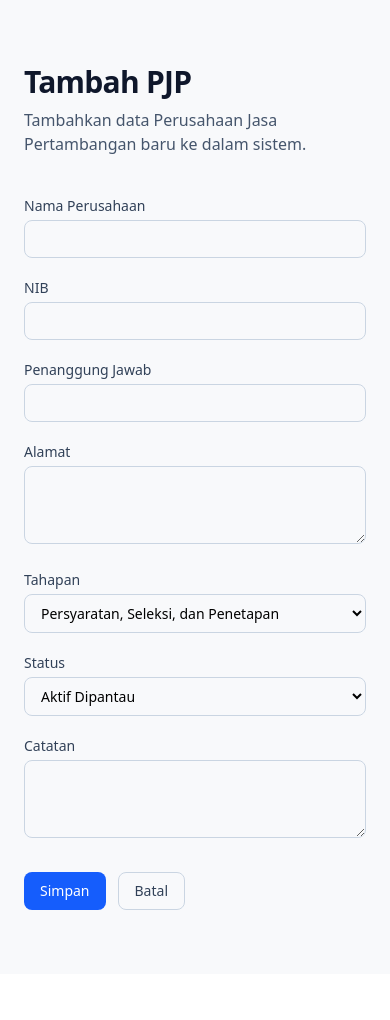
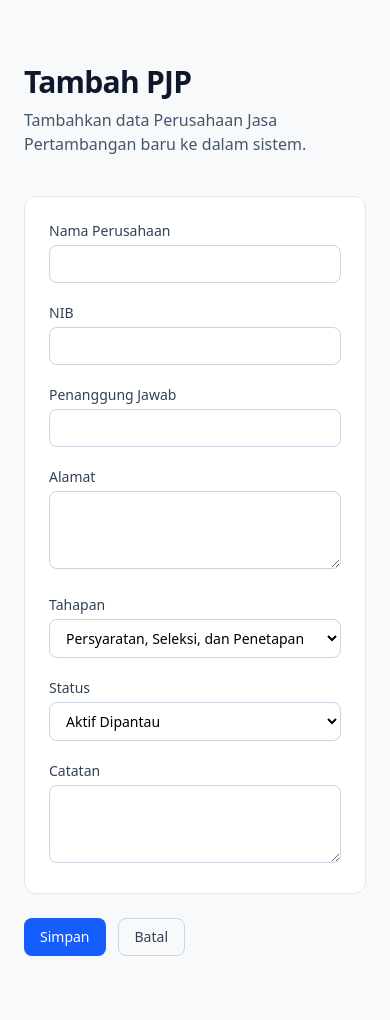
Before and after one commit to muhammadseptiadi079/pemantauan-pengelolaan-pjp, a Laravel app: page /pjp/create in a window 390 px wide. Shown: the part 65-1085 px from the top of the page. Before the commit the page ends 975 px from the top, so only its background shows below. Run offline with Laravel 12, Linux system fonts and the light colour scheme; data that the repository does not hold is empty; style sheets or scripts are compiled from the project's sources; some libraries are stand-ins or nearby versions; some web fonts are replaced.

Commit message:
Perbaiki bug visual mobile: header overflow, nama terpotong, badge pudar
Audit visual lintas halaman (desktop + mobile) menemukan beberapa
masalah nyata, bukan cuma polesan:
- Header + tombol aksi (Show, Index, AchievementBarChart,
  TahapanPjpSection, PjpMiniList) meluber keluar viewport di HP
  karena shrink-0 tanpa flex-wrap — sekarang menumpuk vertikal di
  mobile, sebaris lagi di desktop.
- Nama perusahaan & kategori SMKP yang panjang terpotong "..." di
  grafik achievement dan rincian skor checklist walau di desktop
  ruang masih cukup — sekarang boleh melipat ke baris kedua, tidak
  pernah terpotong diam-diam.
- Badge achievement "Perlu Perhatian" di Beranda nyaris tak terlihat
  (bg-*-50 di atas kartu putih) — dinaikkan ke bg-*-100.
- Form Tambah/Ubah PJP dibungkus kartu putih supaya konsisten dengan
  tampilan kartu di halaman lain, tidak lagi terasa polos sendiri.

Co-Authored-By: Claude Sonnet 5 <noreply@anthropic.com>
Claude-Session: https://claude.ai/code/session_01Syg2ez9LfJ87Y3AYRZcDHP

```diff
--- a/resources/js/Components/AchievementBarChart.tsx
+++ b/resources/js/Components/AchievementBarChart.tsx
@@ -50,7 +50,7 @@ export default function AchievementBarChart({
 
     return (
         <div className="rounded-xl border border-slate-200 bg-white p-5">
-            <div className="mb-3 flex items-baseline justify-between">
+            <div className="mb-3 flex flex-col gap-1 sm:flex-row sm:items-baseline sm:justify-between sm:gap-2">
                 <h3 className="text-sm font-semibold text-slate-900">{title}</h3>
                 <span className="text-xs text-slate-500">
                     Urut dari yang paling perlu ditindaklanjuti
@@ -83,8 +83,8 @@ export default function AchievementBarChart({
                                         : `${item.label}: ${noDataLabel}`
                                 }
                             >
-                                <div className="flex items-center justify-between gap-2 sm:w-48 sm:shrink-0 sm:justify-start">
-                                    <span className="truncate text-sm text-slate-700">
+                                <div className="flex items-center justify-between gap-2 sm:w-64 sm:shrink-0 sm:justify-start">
+                                    <span className="text-sm text-slate-700">
                                         {item.label}
                                     </span>
                                     <span className="shrink-0 text-xs font-medium text-slate-600 sm:hidden">
--- a/resources/js/Components/PjpMiniList.tsx
+++ b/resources/js/Components/PjpMiniList.tsx
@@ -31,10 +31,10 @@ export default function PjpMiniList({
                 <Link
                     key={pjp.id}
                     href={`/pjp/${pjp.id}`}
-                    className="flex items-center justify-between gap-4 px-4 py-3 text-sm hover:bg-slate-50"
+                    className="flex flex-col gap-2 px-4 py-3 text-sm hover:bg-slate-50 sm:flex-row sm:items-center sm:justify-between sm:gap-4"
                 >
                     <span className="font-medium text-slate-800">{pjp.nama_perusahaan}</span>
-                    <div className="flex items-center gap-3">
+                    <div className="flex flex-wrap items-center gap-2">
                         {pjp.smkpScore && (
                             <span className="rounded-full bg-slate-100 px-2 py-0.5 text-xs font-medium text-slate-600">
                                 Persyaratan PJP: {pjp.smkpScore.persentase}%
--- a/resources/js/Components/TahapanPjpSection.tsx
+++ b/resources/js/Components/TahapanPjpSection.tsx
@@ -18,7 +18,7 @@ export default function TahapanPjpSection({
 }) {
     return (
         <section className="mt-14">
-            <div className="mb-4 flex items-center justify-between">
+            <div className="mb-4 flex flex-col gap-2 sm:flex-row sm:items-center sm:justify-between">
                 <h2 className="text-xl font-semibold text-slate-900">
                     Daftar PJP pada Tahap Ini
                 </h2>
--- a/resources/js/Pages/Home.tsx
+++ b/resources/js/Pages/Home.tsx
@@ -51,9 +51,9 @@ type HomeProps = {
 };
 
 function achievementColor(value: number): string {
-    if (value >= 60) return 'text-amber-700 bg-amber-50';
-    if (value >= 40) return 'text-orange-700 bg-orange-50';
-    return 'text-red-700 bg-red-50';
+    if (value >= 60) return 'text-amber-800 bg-amber-100';
+    if (value >= 40) return 'text-orange-800 bg-orange-100';
+    return 'text-red-800 bg-red-100';
 }
 
 export default function Home({
--- a/resources/js/Pages/Pjp/ChecklistSmkp.tsx
+++ b/resources/js/Pages/Pjp/ChecklistSmkp.tsx
@@ -185,12 +185,12 @@ export default function ChecklistSmkp({
                                     className="row-in flex flex-col gap-1.5 rounded-lg px-1 py-1 transition-colors hover:bg-slate-50 sm:flex-row sm:items-center sm:gap-3"
                                     style={{ animationDelay: `${Math.min(index, 16) * 30}ms` }}
                                 >
-                                    <div className="flex items-center justify-between gap-2 sm:w-72 sm:shrink-0 sm:justify-start">
-                                        <span className="flex min-w-0 items-center gap-2">
+                                    <div className="flex items-center justify-between gap-2 sm:w-72 sm:shrink-0 sm:items-start sm:justify-start">
+                                        <span className="flex min-w-0 items-baseline gap-2">
                                             <span className="shrink-0 text-xs font-semibold text-slate-500">
                                                 {category.kode}
                                             </span>
-                                            <span className="truncate text-sm text-slate-700">
+                                            <span className="text-sm text-slate-700">
                                                 {category.nama}
                                             </span>
                                         </span>
--- a/resources/js/Pages/Pjp/Create.tsx
+++ b/resources/js/Pages/Pjp/Create.tsx
@@ -37,10 +37,12 @@ export default function Create({
                     description="Tambahkan data Perusahaan Jasa Pertambangan baru ke dalam sistem."
                 />
 
-                <form onSubmit={submit} className="space-y-5">
-                    <PjpFormFields data={data} setData={setData} errors={errors} />
+                <form onSubmit={submit} className="space-y-6">
+                    <div className="space-y-5 rounded-xl border border-slate-200 bg-white p-6">
+                        <PjpFormFields data={data} setData={setData} errors={errors} />
+                    </div>
 
-                    <div className="flex gap-3 pt-2">
+                    <div className="flex gap-3">
                         <button
                             type="submit"
                             disabled={processing}
--- a/resources/js/Pages/Pjp/Edit.tsx
+++ b/resources/js/Pages/Pjp/Edit.tsx
@@ -30,10 +30,12 @@ export default function Edit({ pjp }: { pjp: Pjp }) {
                     description={`Perbarui data untuk ${pjp.nama_perusahaan}.`}
                 />
 
-                <form onSubmit={submit} className="space-y-5">
-                    <PjpFormFields data={data} setData={setData} errors={errors} />
+                <form onSubmit={submit} className="space-y-6">
+                    <div className="space-y-5 rounded-xl border border-slate-200 bg-white p-6">
+                        <PjpFormFields data={data} setData={setData} errors={errors} />
+                    </div>
 
-                    <div className="flex gap-3 pt-2">
+                    <div className="flex gap-3">
                         <button
                             type="submit"
                             disabled={processing}
--- a/resources/js/Pages/Pjp/Index.tsx
+++ b/resources/js/Pages/Pjp/Index.tsx
@@ -37,12 +37,12 @@ export default function Index({
         <AppLayout>
             <Head title="Data PJP" />
             <div className="mx-auto max-w-5xl px-6 py-16">
-                <div className="mb-10 flex items-start justify-between gap-4">
+                <div className="mb-10 flex flex-wrap items-start justify-between gap-4">
                     <PageHeader
                         title="Data PJP"
                         description="Daftar seluruh Perusahaan Jasa Pertambangan (PJP) yang terdaftar dalam sistem."
                     />
-                    <div className="flex shrink-0 gap-2">
+                    <div className="flex w-full flex-wrap gap-2 sm:w-auto sm:shrink-0">
                         <a
                             href={`/pjp/export${exportQuery ? `?${exportQuery}` : ''}`}
                             className="rounded-lg border border-slate-300 px-4 py-2 text-sm font-medium text-slate-700 hover:bg-slate-50"
--- a/resources/js/Pages/Pjp/Show.tsx
+++ b/resources/js/Pages/Pjp/Show.tsx
@@ -107,7 +107,7 @@ export default function Show({
                         title={pjp.nama_perusahaan}
                         description={TAHAPAN_OPTIONS[pjp.tahapan] ?? pjp.tahapan}
                     />
-                    <div className="flex shrink-0 flex-wrap justify-end gap-2">
+                    <div className="flex w-full flex-wrap gap-2 sm:w-auto sm:shrink-0 sm:justify-end">
                         <Link
                             href={`/pjp/${pjp.id}/checklist-smkp`}
                             className="rounded-lg border border-slate-300 px-4 py-2 text-sm font-medium text-slate-700 hover:bg-slate-50"
```
Also changed, not shown: CLAUDE.md (+3 -1 lines).
